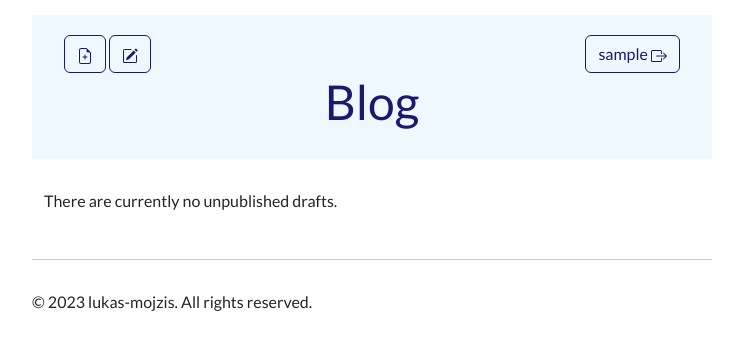
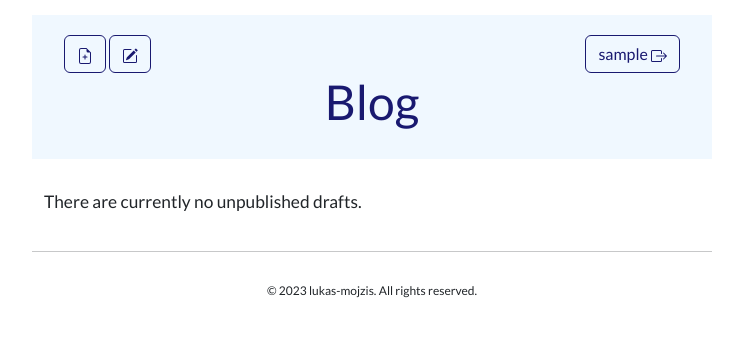
Before and after one commit to lukas-mojzis/blog, a Django app: page /drafts/ in a window 1280 px wide. Shown: the top 350 px of the page, without its empty margins (268-1011 px from the left). Run offline with Django 4.2, Linux system fonts and the light colour scheme; the visitor is signed in with stand-in values (Sample User, id 1); data that the repository does not hold is empty.

Commit message:
New CSS for footer and empty drafts/comments texts

```diff
--- a/blog/static/css/blog.css
+++ b/blog/static/css/blog.css
@@ -34,6 +34,19 @@ hr {
     font-size: 36pt;
     text-align: center;
     text-decoration: none;
+}
+
+.page-footer {
+    text-align: center;
+    margin-top: 20px;
+}
+
+.page-footer p {
+    font-size: 9pt;
+}
+
+.page-footer hr {
+    margin: 0px 0px 30px 0px;
 }
 
 .post {
@@ -98,3 +111,12 @@ hr {
 .right {
     float: right;
 }
+
+#empty-comments {
+    font-size: 13pt;
+    margin: 20px 0px 20px 0px;
+}
+
+#empty-drafts {
+    font-size: 13pt;
+}
```
